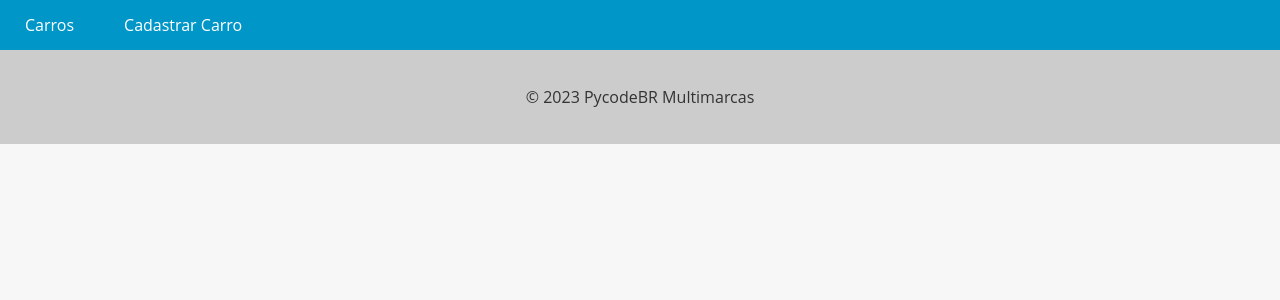
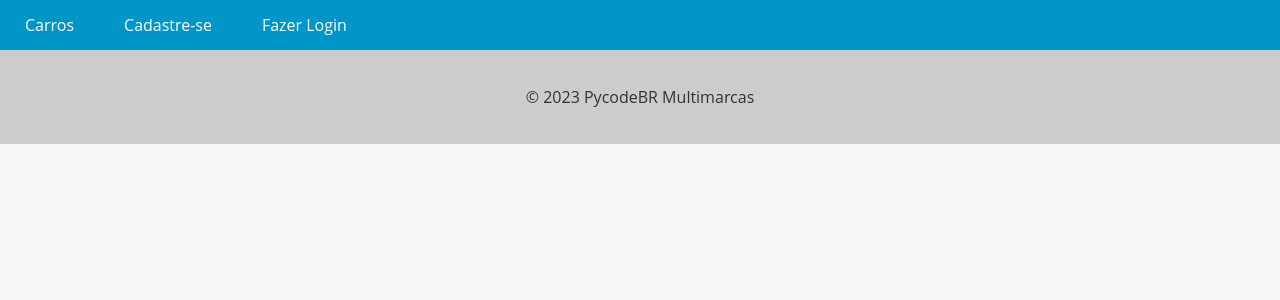
Before and after one commit to BrunaMello/django_car, a Django app: template app/templates/base.html in a window 1280 px wide. Shown: the top 300 px of the page. Run offline with Django 5.2, Linux system fonts and the light colour scheme; the template is opened without the code that fills it, so the values that code supplies are empty.

Commit message:
063 - Ajustando o menu de opções

```diff
--- a/app/templates/base.html
+++ b/app/templates/base.html
@@ -72,8 +72,18 @@
 <header>
     <nav>
         <ul>
+            {% if user.is_authenticated %}
+                <li>Ola, {{ user.username }}</li>
+                <li><a href="{% url 'new_car' %}">Cadastrar Carro</a></li>
+            {% endif %}
             <li><a href="{% url 'cars_list' %}">Carros</a></li>
-        <li><a href="{% url 'new_car' %}">Cadastrar Carro</a></li>
+            {% if not user.is_authenticated %}
+                <li><a href="{% url 'register' %}">Cadastre-se</a></li>
+                <li><a href="{% url 'login' %}">Fazer Login</a></li>
+            {% endif %}
+            {% if user.is_authenticated %}
+                <li><a href="{% url 'logout' %}">Sair</a></li>
+            {% endif %}
         </ul>
     </nav>
 </header>
```
Also changed, not shown: db.sqlite3. Lines whose indentation alone changed are shown as unchanged.
